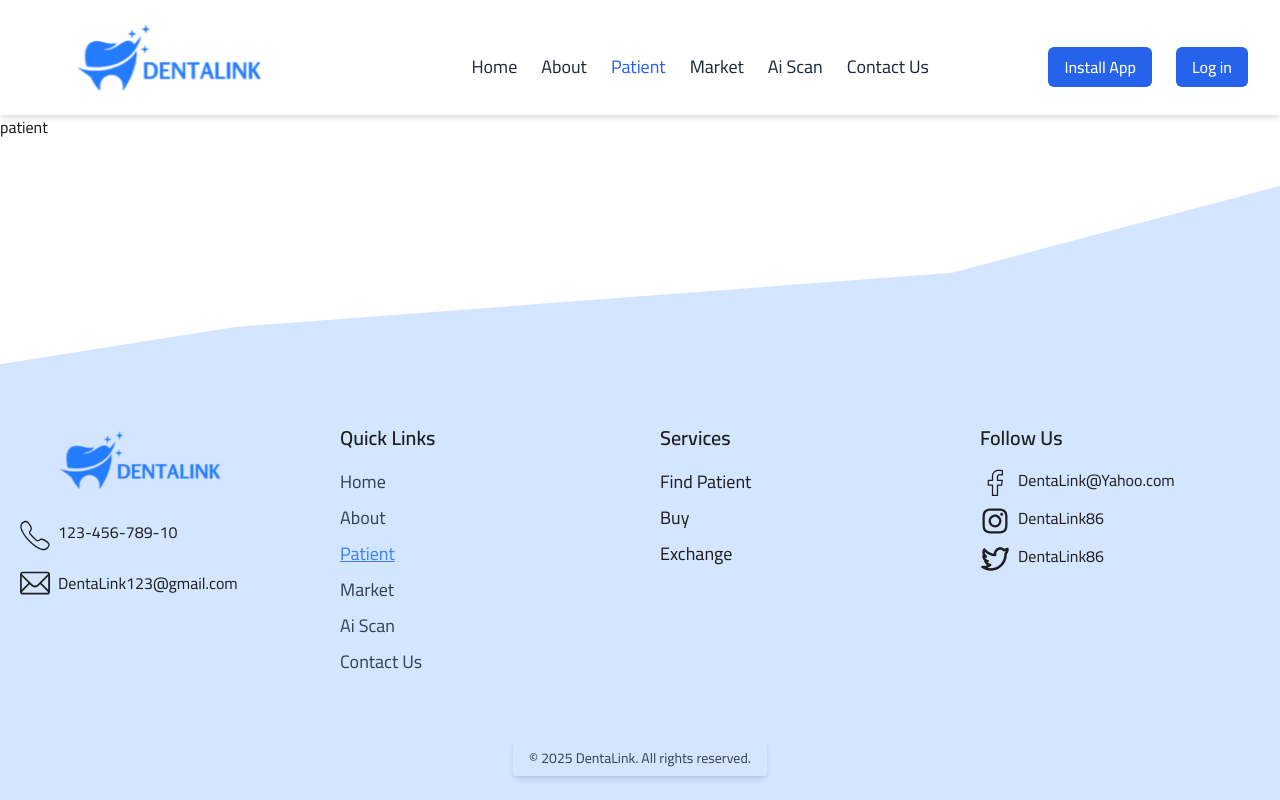
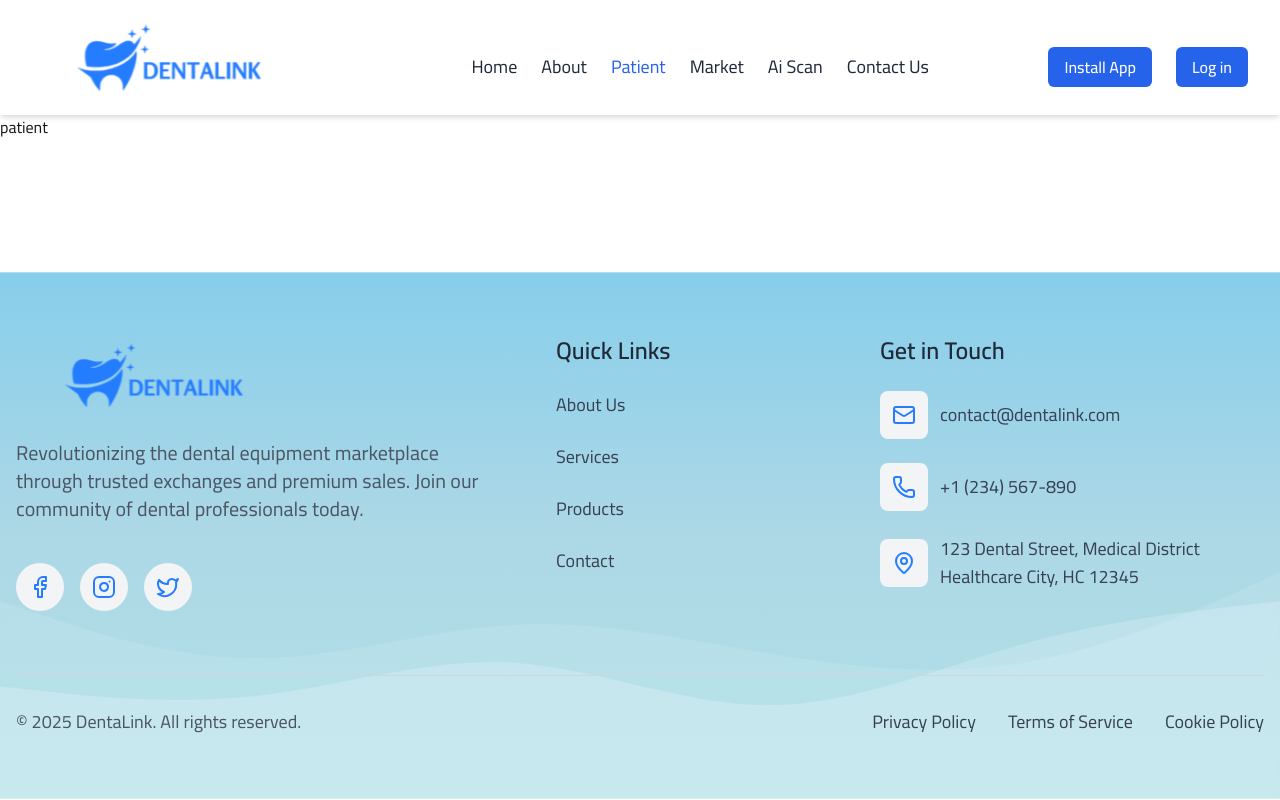
Before and after one commit to doniahusien/denta-Link, a Next.js app: page /patient in a window 1280 px wide. Built offline with nearby package versions, Linux system fonts and the light colour scheme.

Commit message:
new footer

```diff
--- a/src/components/Footer/Footer.jsx
+++ b/src/components/Footer/Footer.jsx
@@ -1,85 +1,147 @@
-"use client";
-import React from "react";
-import Link from "next/link";
-import { usePathname } from "next/navigation";
-import Image from "next/image";
-import mainLinks from "../../../public/data/mainLinks";
-import SocialLink from "../UI/SocialLink";
-
-// Icons
-import insta from "../../../public/images/icons/Instagram.svg";
-import face from "../../../public/images/icons/facebook.svg";
-import twitter from "../../../public/images/icons/twitter.svg";
-import phone from "../../../public/images/icons/telephone.svg";
-import msg from "../../../public/images/icons/message.svg";
-import logo from "../../../public/logo.svg";
+import React from 'react';
+import { Facebook, Instagram, Twitter, Mail, Phone, MapPin, ArrowUpRight } from 'lucide-react';
+import Image from 'next/image';
 
 const Footer = () => {
-  const pathname = usePathname();
+  return (
+    <footer className="relative overflow-hidden font-['Cairo']">
+      {/* Gradient Background */}
+      <div className="absolute inset-0">
+        <img
+          src="/images/footer-background.svg"
+          alt="Footer Background"
+          className="w-full h-full object-cover"
+        />
+      </div>
 
-  return (
-    <footer
-      className="mt-auto pt-16 bg-[#d3e5ff] lg:bg-transparent lg:bg-[url('/images/footer.svg')] lg:bg-center lg:bg-no-repeat lg:pt-56"
-      style={{
-        backgroundSize: "1540px 1200px",
-        backgroundPositionY: "-200px",
-      }}
-    >
-      <div className="container mx-auto px-5 py-10 grid gap-10 lg:grid-cols-4 text-[#1E1E1E]">
-        {/* Logo and Contact Section */}
-        <div className="text-center lg:text-left">
-          <div className="mb-6">
-            <Image src={logo} alt="logo" width={300} height={300} className="mx-auto lg:mx-0" />
+      {/* Wave Overlay */}
+      <div className="absolute bottom-0 w-full">
+        <img
+          src="/images/footer-wave.svg"
+          alt="Footer Wave"
+          className="w-full"
+        />
       </div>
-          <div className="space-y-5">
-            <SocialLink href="/" icon={phone} label="123-456-789-10" />
-            <SocialLink href="/" icon={msg} label="DentaLink123@gmail.com" />
+
+      {/* Content */}
+      <div className="relative max-w-7xl mx-auto px-4 py-16 text-gray-800">
+        <div className="grid grid-cols-1 md:grid-cols-12 gap-8 md:gap-12">
+          {/* Logo and About Section */}
+          <div className="md:col-span-5 space-y-8 md:space-y-6">
+            <div className="relative w-full md:w-80 h-20">
+              <Image src="/logo.svg" alt="DentaLink Logo" fill className="object-contain" />
+            </div>
+            <p className="text-gray-600 text-base md:text-xl leading-relaxed">
+              Revolutionizing the dental equipment marketplace through trusted exchanges and premium sales. Join our community of dental professionals today.
+            </p>
+            <div className="flex flex-wrap justify-start md:justify-start space-x-4 pt-4">
+              <a href="#" className="group">
+                <div className="bg-gray-100 p-3 rounded-full transition-all duration-300 group-hover:bg-gray-200 group-hover:scale-110">
+                  <Facebook className="w-5 md:w-6 h-5 md:h-6 text-[#247CFF]" />
+                </div>
+              </a>
+              <a href="#" className="group">
+                <div className="bg-gray-100 p-3 rounded-full transition-all duration-300 group-hover:bg-gray-200 group-hover:scale-110">
+                  <Instagram className="w-5 md:w-6 h-5 md:h-6 text-[#247CFF]" />
+                </div>
+              </a>
+              <a href="#" className="group">
+                <div className="bg-gray-100 p-3 rounded-full transition-all duration-300 group-hover:bg-gray-200 group-hover:scale-110">
+                  <Twitter className="w-5 md:w-6 h-5 md:h-6 text-[#247CFF]" />
+                </div>
+              </a>
             </div>
           </div>
 
-        {/* Quick Links Section */}
-        <div>
-          <h3 className="text-xl font-semibold mb-4 text-center lg:text-left">Quick Links</h3>
-          <ul className="space-y-2 text-center lg:text-left">
-            {mainLinks.map((link) => (
-              <li key={link.label}>
-                <Link
-                  href={link.href}
-                  className={`text-lg ${pathname === link.href ? "text-blue-500 underline" : "text-gray-700 hover:text-blue-500"}`}
+          {/* Quick Links */}
+          <div className="md:col-span-3 space-y-8 md:space-y-6 hidden md:block">
+            <h3 className="text-gray-800 text-lg md:text-2xl font-semibold">Quick Links</h3>
+            <ul className="space-y-4 md:space-y-6">
+              {['About Us', 'Services', 'Products', 'Contact'].map((item) => (
+                <li key={item}>
+                  <a
+                    href="#"
+                    className="text-gray-700 text-sm md:text-lg hover:text-[#247CFF] flex items-center group"
                   >
-                  {link.label}
-                </Link>
+                    <span>{item}</span>
+                    <ArrowUpRight
+                      className="w-4 md:w-5 h-4 md:h-5 ml-1 opacity-0 -translate-y-1 translate-x-1 group-hover:opacity-100 group-hover:translate-y-0 group-hover:translate-x-0 transition-all duration-200"
+                    />
+                  </a>
                 </li>
               ))}
             </ul>
           </div>
 
-        {/* Services Section */}
-        <div>
-          <h3 className="text-xl font-semibold mb-4 text-center lg:text-left">Services</h3>
-          <ul className="space-y-2 text-center lg:text-left">
-            <li><Link href="/find-patient" className="text-lg hover:text-blue-500">Find Patient</Link></li>
-            <li><Link href="/buy" className="text-lg hover:text-blue-500">Buy</Link></li>
-            <li><Link href="/exchange" className="text-lg hover:text-blue-500">Exchange</Link></li>
-          </ul>
+          {/* Contact Information */}
+          <div className="md:col-span-4 space-y-8 md:space-y-6">
+            <h3 className="text-gray-800 text-lg md:text-2xl font-semibold">Get in Touch</h3>
+            <div className="space-y-4 md:space-y-6">
+              <a
+                href="mailto:contact@dentalink.com"
+                className="flex items-center space-x-3 text-gray-700 hover:text-[#247CFF] group"
+              >
+                <div className="bg-gray-100 p-3 rounded-lg transition-all duration-300 group-hover:bg-gray-200">
+                  <Mail className="w-5 md:w-6 h-5 md:h-6 text-[#247CFF]" />
                 </div>
-
-        {/* Follow Us Section */}
-        <div>
-          <h3 className="text-xl font-semibold mb-4 text-center lg:text-left">Follow Us</h3>
-          <div className="space-y-2 text-center lg:text-left">
-            <SocialLink href="/" icon={face} label="DentaLink@Yahoo.com" />
-            <SocialLink href="/" icon={insta} label="DentaLink86" />
-            <SocialLink href="/" icon={twitter} label="DentaLink86" />
+                <span className="text-sm md:text-lg">contact@dentalink.com</span>
+              </a>
+              <a
+                href="tel:+1234567890"
+                className="flex items-center space-x-3 text-gray-700 hover:text-[#247CFF] group"
+              >
+                <div className="bg-gray-100 p-3 rounded-lg transition-all duration-300 group-hover:bg-gray-200">
+                  <Phone className="w-5 md:w-6 h-5 md:h-6 text-[#247CFF]" />
+                </div>
+                <span className="text-sm md:text-lg">+1 (234) 567-890</span>
+              </a>
+              <div className="flex items-center space-x-3 text-gray-700">
+                <div className="bg-gray-100 p-3 rounded-lg">
+                  <MapPin className="w-5 md:w-6 h-5 md:h-6 text-[#247CFF]" />
+                </div>
+                <span className="text-sm md:text-lg">123 Dental Street, Medical District<br />Healthcare City, HC 12345</span>
               </div>
             </div>
           </div>
 
-      {/* Copyright Section */}
-      <div className="text-center py-6 bg-[#d3e5ff]">
-        <p className="text-sm text-gray-700 inline-block px-4 py-2 rounded shadow-md">
-          © 2025 DentaLink. All rights reserved.
-        </p>
+          {/* Quick Links for Mobile */}
+          <div className="md:hidden mt-8 space-y-8">
+            <h3 className="text-gray-800 text-lg font-semibold">Quick Links</h3>
+            <ul className="space-y-4">
+              {['About Us', 'Services', 'Products', 'Contact'].map((item) => (
+                <li key={item}>
+                  <a
+                    href="#"
+                    className="text-gray-700 text-sm hover:text-[#247CFF] flex items-center group"
+                  >
+                    <span>{item}</span>
+                    <ArrowUpRight
+                      className="w-4 h-4 ml-1 opacity-0 -translate-y-1 translate-x-1 group-hover:opacity-100 group-hover:translate-y-0 group-hover:translate-x-0 transition-all duration-200"
+                    />
+                  </a>
+                </li>
+              ))}
+            </ul>
+          </div>
+        </div>
+
+        {/* Bottom Bar */}
+        <div className="mt-12 md:mt-16 pt-8 border-t border-gray-300">
+          <div className="flex flex-col md:flex-row justify-between items-center space-y-4 md:space-y-0">
+            <p className="text-gray-600 text-sm md:text-lg">&copy; {new Date().getFullYear()} DentaLink. All rights reserved.</p>
+            <div className="flex flex-wrap space-x-4 md:space-x-8 text-sm md:text-lg text-gray-700">
+              <a href="#" className="hover:text-[#247CFF] transition-colors">
+                Privacy Policy
+              </a>
+              <a href="#" className="hover:text-[#247CFF] transition-colors">
+                Terms of Service
+              </a>
+              <a href="#" className="hover:text-[#247CFF] transition-colors">
+                Cookie Policy
+              </a>
+            </div>
+          </div>
+        </div>
       </div>
     </footer>
   );
```
Also changed, not shown: public/images/footer-background.svg (added), public/images/footer-wave.svg (added). Lines whose indentation alone changed are shown as unchanged.
